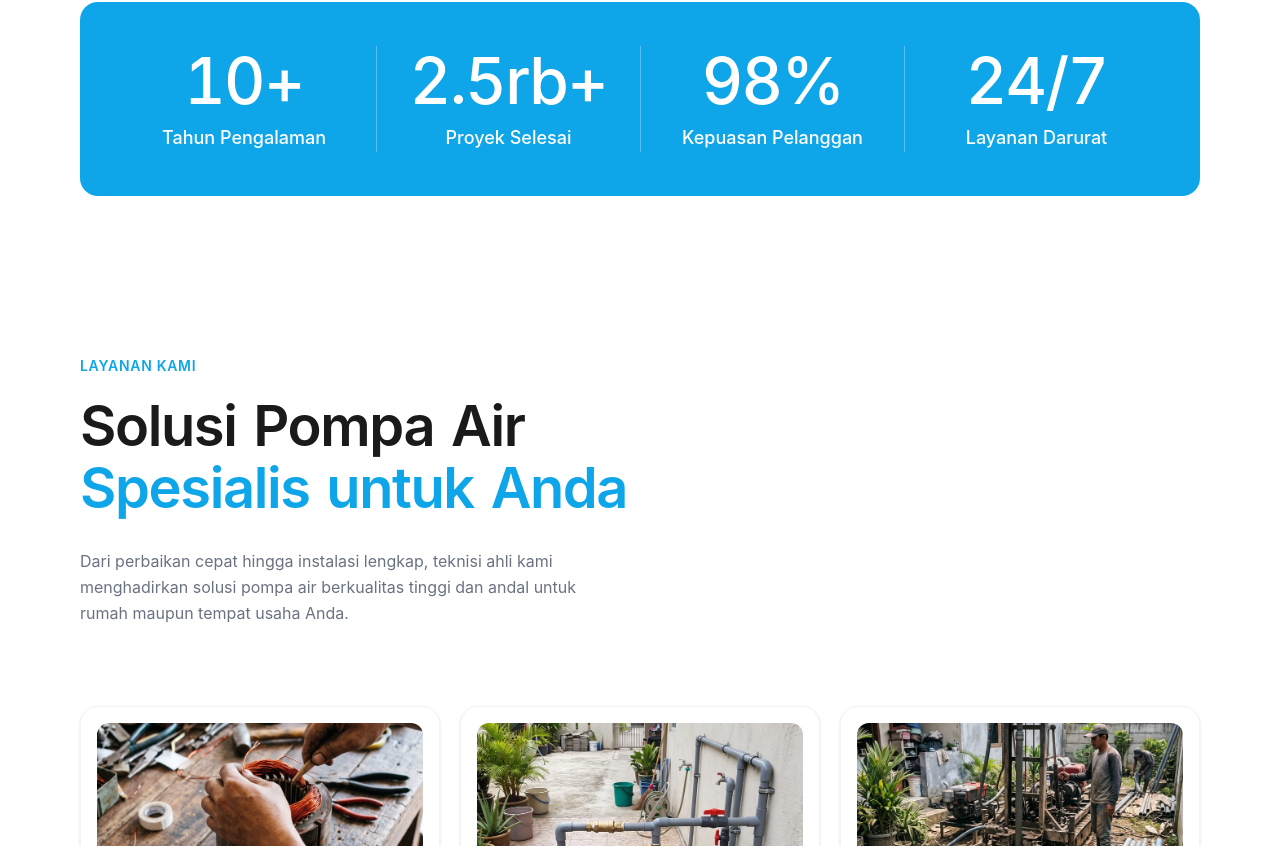
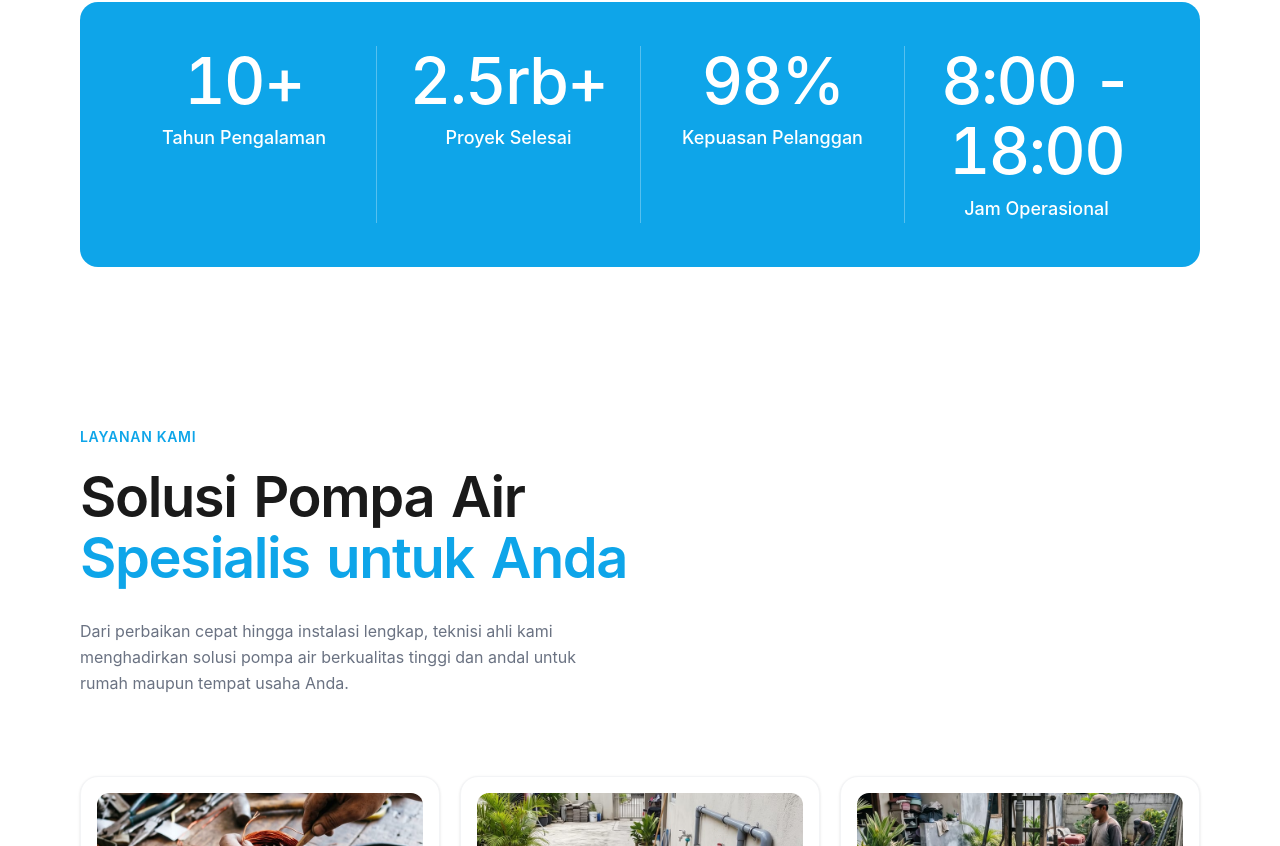
Before and after one commit to TedyFachrudin/Web-Service-MT-Mulia-Tehnik, a React (Vite) app: page / in a window 1280 px wide. Shown: the part 1019-1865 px from the top of the page. Built offline with nearby package versions, Linux system fonts and the light colour scheme.

Commit message:
perubahan waktu

```diff
--- a/src/components/Stats.jsx
+++ b/src/components/Stats.jsx
@@ -4,7 +4,7 @@ const STATS = [
   { end: 10, suffix: '+', label: 'Tahun Pengalaman', decimal: false },
   { end: 2.5, suffix: 'rb+', label: 'Proyek Selesai', decimal: true },
   { end: 98, suffix: '%', label: 'Kepuasan Pelanggan', decimal: false },
-  { end: 24, suffix: '/7', label: 'Layanan Darurat', decimal: false },
+  { end: 8, suffix: ':00 - 18:00', label: 'Jam Operasional', decimal: false },
 ];
 
 function StatItem({ end, suffix, label, decimal, inView }) {
```
